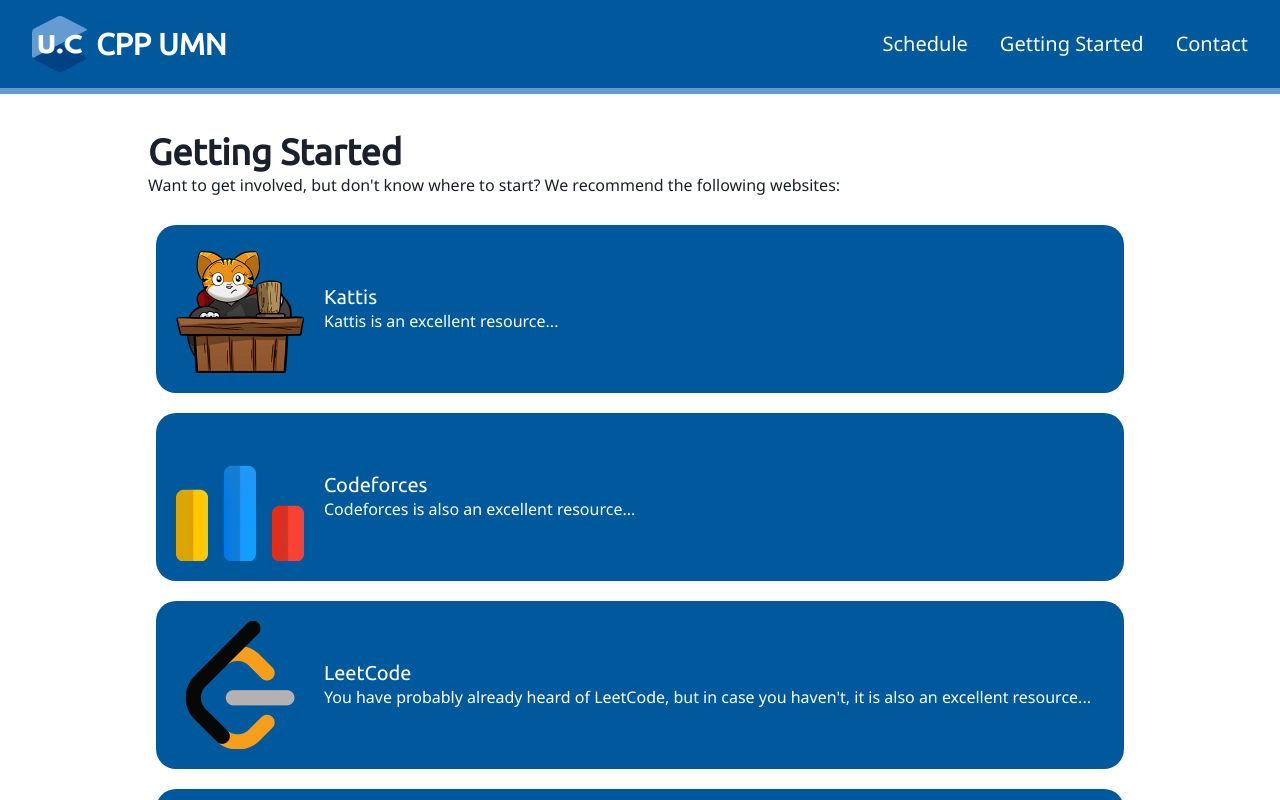
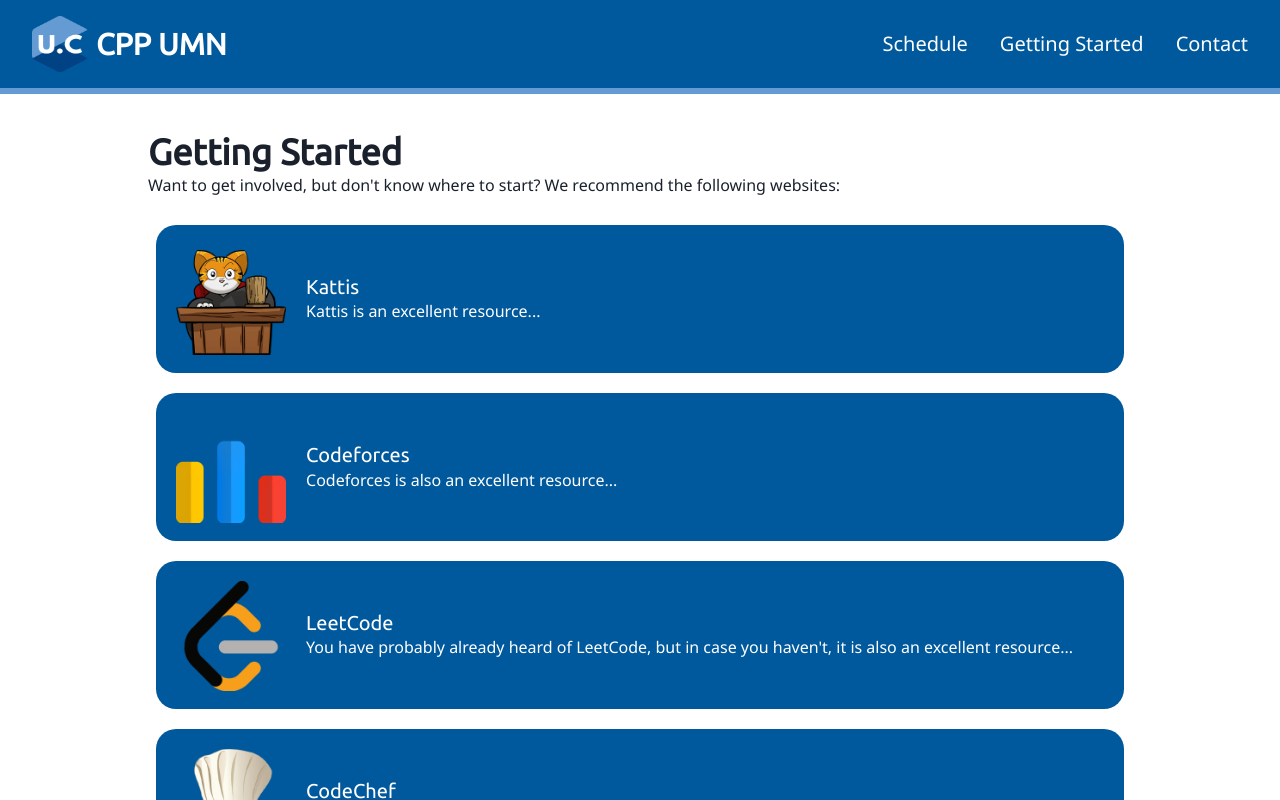
Before and after one commit to cppumn/website, a React (Create React App) app in the folder cpp-website/: page /gettingstarted in a window 1280 px wide. Shown: the top 800 px of the page. Built offline with nearby package versions, Linux system fonts and the light colour scheme.

Commit message:
refactor

```diff
--- a/cpp-website/src/components/CalendarEvents/CalendarEvent.tsx
+++ b/cpp-website/src/components/CalendarEvents/CalendarEvent.tsx
@@ -1,8 +1,8 @@
-import { Flex, Heading, Link as ChakraLink, Text, AspectRatio } from "@chakra-ui/react";
+import { Flex, Link as ChakraLink, Text, AspectRatio } from "@chakra-ui/react";
+import { UnderlinedHeading } from "globals/styledComponents";
 import type { calendarEvent } from "services/GoogleCalendarApi";
 
 import { CPPTheme } from "globals/CPPInfo";
-import styled from '@emotion/styled';
 
 import "css/normalHTML.css"
 
@@ -22,26 +22,6 @@
 
   const lightColor = current ? CPPTheme.lightgreen : CPPTheme.lightblue;
 
-  const StyledLink = styled(Heading)`
-    &:before {
-      content: '';
-      position: absolute;
-      width: 100%;
-      height: 4px;
-      border-radius: 4px;
-      background-color: ${lightColor};
-      bottom: 0;
-      left: 0;
-      transform-origin: right;
-      transform: scaleX(0);
-      transition: transform .3s ease-in-out;
-    }
-    &:hover:before {
-      transform-origin: left;
-      transform: scaleX(1);
-    }
-  `;
-
   return (
     <Flex justifyContent="left" w="100%">
 
@@ -54,14 +34,14 @@
       <Flex flexDir="column">
 
         <ChakraLink href={event.htmlLink} isExternal>
-          <StyledLink
+          <UnderlinedHeading
             display="inline-block"
             position="relative"
             color={lightColor}
             textDecoration="none"
           >
             {event.summary}
-          </StyledLink>
+          </UnderlinedHeading>
         </ChakraLink>
 
         {current ?
@@ -118,7 +98,7 @@
 
       </Flex>
     </Flex>
-  )
+  );
 };
 
 export default CalendarEvent;
--- a/cpp-website/src/components/Header/NavItem.tsx
+++ b/cpp-website/src/components/Header/NavItem.tsx
@@ -1,27 +1,5 @@
 import { Link } from "react-router-dom";
-import { Text } from "@chakra-ui/react";
-import styled from '@emotion/styled';
-
-
-const StyledLink = styled(Text)`
-  &:before {
-    content: '';
-    position: absolute;
-    width: 100%;
-    height: 4px;
-    border-radius: 4px;
-    background-color: #0087ca;
-    bottom: 0;
-    left: 0;
-    transform-origin: right;
-    transform: scaleX(0);
-    transition: transform .3s ease-in-out;
-  }
-  &:hover:before {
-    transform-origin: left;
-    transform: scaleX(1);
-  }
-`;
+import { UnderlinedText } from "globals/styledComponents";
 
 type NavItemProps = {
   content: string;
@@ -31,15 +9,16 @@
 const NavItem = ({ content, path }: NavItemProps) => {
   return (
     <Link to={path}>
-      <StyledLink
+      <UnderlinedText
         display="inline-block"
         fontSize={['sm', 'md', 'lg', 'xl']}
         position="relative"
+        linecolor="#0087ca"
         color="white"
         textDecoration="none"
       >
         {content}
-      </StyledLink>
+      </UnderlinedText>
     </Link>
   );
 }
--- a/cpp-website/src/components/WebsiteDescriptions/CodechefDescription.tsx
+++ b/cpp-website/src/components/WebsiteDescriptions/CodechefDescription.tsx
@@ -1,16 +1,17 @@
-import { Heading, Text } from "@chakra-ui/react"
+import { Heading, Text } from "@chakra-ui/react";
 
-import DescriptionContainer from "./DescriptionContainer"
+import DescriptionContainer from "./DescriptionContainer";
 
-const logo = require("img/logos/Codechef_logo512.png")
+const logo = require("img/logos/Codechef_logo512.png");
+const url = "https://www.codechef.com/";
 
 const CodechefDescription = () => {
   return (
-    <DescriptionContainer icon={logo}>
+    <DescriptionContainer icon={logo} url={url}>
       <Heading fontSize="1.25rem" fontWeight={450}> CodeChef </Heading>
       <Text> Do I even have to say it...</Text>
     </DescriptionContainer>
-  )
-}
+  );
+};
 
-export default CodechefDescription
+export default CodechefDescription;
--- a/cpp-website/src/components/WebsiteDescriptions/CodeforcesDescription.tsx
+++ b/cpp-website/src/components/WebsiteDescriptions/CodeforcesDescription.tsx
@@ -1,16 +1,28 @@
-import { Heading, Text } from "@chakra-ui/react"
+import { Text, Link as ChakraLink } from "@chakra-ui/react";
+import { UnderlinedHeading } from "globals/styledComponents";
 
-import DescriptionContainer from "./DescriptionContainer"
+import DescriptionContainer from "./DescriptionContainer";
 
-const logo = require("img/logos/Codeforces_logo512_square.png")
+const logo = require("img/logos/Codeforces_logo512_square.png");
+const url = "https://codeforces.com/";
 
 const CodeforcesDescription = () => {
   return (
-    <DescriptionContainer icon={logo}>
-      <Heading fontSize="1.25rem" fontWeight={450}> Codeforces </Heading>
+    <DescriptionContainer icon={logo} url={url}>
+      <ChakraLink href={url} isExternal>
+        <UnderlinedHeading
+          display="inline-block"
+          position="relative"
+          fontSize="1.25rem"
+          fontWeight={450}
+          color="white"
+        >
+          Codeforces
+        </UnderlinedHeading>
+      </ChakraLink>
       <Text> Codeforces is also an excellent resource...</Text>
     </DescriptionContainer>
-  )
-}
+  );
+};
 
-export default CodeforcesDescription
+export default CodeforcesDescription;
--- a/cpp-website/src/components/WebsiteDescriptions/DescriptionContainer.tsx
+++ b/cpp-website/src/components/WebsiteDescriptions/DescriptionContainer.tsx
@@ -1,11 +1,15 @@
-import { Flex, Image } from "@chakra-ui/react"
+import { Box, Flex, Image, Link as ChakraLink } from "@chakra-ui/react";
 
 import { CPPTheme } from "globals/CPPInfo";
 
-const DescriptionContainer = ({ children, icon }: any) => {
+const DescriptionContainer = ({ children, icon, url }: any) => {
   return (
     <Flex gap={[0, 5]} flexDir={["column", "row"]} alignItems="center" background={CPPTheme.blue} p={5} borderRadius={20}>
-      <Image boxSize={128} src={icon}/>
+      <Box w={128} h={128} mb={-5}>
+        <ChakraLink href={url} isExternal>
+          <Image src={icon}/>
+        </ChakraLink>
+      </Box>
       <Flex flexDir="column" w="100%" color="white" marginTop={[5, 0]}>
         {children}
       </Flex>
--- a/cpp-website/src/components/WebsiteDescriptions/KattisDescription.tsx
+++ b/cpp-website/src/components/WebsiteDescriptions/KattisDescription.tsx
@@ -1,16 +1,17 @@
-import { Heading, Text } from "@chakra-ui/react"
+import { Heading, Text } from "@chakra-ui/react";
 
-import DescriptionContainer from "./DescriptionContainer"
+import DescriptionContainer from "./DescriptionContainer";
 
-const logo = require("img/logos/Kattis_desk512.png")
+const logo = require("img/logos/Kattis_desk512.png");
+const url = "https://open.kattis.com/";
 
 const KattisDescription = () => {
   return (
-    <DescriptionContainer icon={logo}>
+    <DescriptionContainer icon={logo} url={url}>
       <Heading fontSize="1.25rem" fontWeight={450}> Kattis </Heading>
       <Text> Kattis is an excellent resource... </Text>
     </DescriptionContainer>
-  )
-}
+  );
+};
 
-export default KattisDescription
+export default KattisDescription;
--- a/cpp-website/src/components/WebsiteDescriptions/LeetcodeDescription.tsx
+++ b/cpp-website/src/components/WebsiteDescriptions/LeetcodeDescription.tsx
@@ -1,16 +1,17 @@
-import { Heading, Text } from "@chakra-ui/react"
+import { Heading, Text } from "@chakra-ui/react";
 
-import DescriptionContainer from "./DescriptionContainer"
+import DescriptionContainer from "./DescriptionContainer";
 
-const logo = require("img/logos/LeetCode_logo_black512.png")
+const logo = require("img/logos/LeetCode_logo_black512.png");
+const url = "https://leetcode.com/";
 
 const LeetcodeDescription = () => {
   return (
-    <DescriptionContainer icon={logo}>
+    <DescriptionContainer icon={logo} url={url}>
       <Heading fontSize="1.25rem" fontWeight={450}> LeetCode </Heading>
       <Text> You have probably already heard of LeetCode, but in case you haven't, it is also an excellent resource...</Text>
     </DescriptionContainer>
-  )
-}
+  );
+};
 
-export default LeetcodeDescription
+export default LeetcodeDescription;
--- /dev/null
+++ b/cpp-website/src/globals/styledComponents.ts
@@ -0,0 +1,46 @@
+import styled from '@emotion/styled';
+
+import { Text, Heading } from '@chakra-ui/react';
+
+const UnderlinedText = styled(Text)`
+  &:before {
+    content: '';
+    position: absolute;
+    width: 100%;
+    height: 4px;
+    border-radius: 4px;
+    background-color: ${props => props.linecolor || props.color};
+    bottom: 0;
+    left: 0;
+    transform-origin: right;
+    transform: scaleX(0);
+    transition: transform .3s ease-in-out;
+  }
+  &:hover:before {
+    transform-origin: left;
+    transform: scaleX(1);
+  }
+`;
+
+const UnderlinedHeading = styled(Heading)`
+  &:before {
+    content: '';
+    position: absolute;
+    width: 100%;
+    height: 4px;
+    border-radius: 4px;
+    background-color: ${props => props.linecolor || props.color};
+    bottom: 0;
+    left: 0;
+    transform-origin: right;
+    transform: scaleX(0);
+    transition: transform .3s ease-in-out;
+  }
+
+  &:hover:before {
+    transform-origin: left;
+    transform: scaleX(1);
+  }
+`;
+
+export {UnderlinedText, UnderlinedHeading}
--- a/cpp-website/src/pages/SchedulePage.tsx
+++ b/cpp-website/src/pages/SchedulePage.tsx
@@ -13,7 +13,7 @@
   useEffect(() => {
     const cal = new Calendar(CPPCalendarConfig);
     const asyncSetEvents = async () => {
-      const curlist = await cal.getCurrentEvents(5);
+      const curlist = await cal.getPreviousEvents(5);
       const upclist = await cal.getUpcomingEvents(5);
       const list = curlist.concat(upclist);
       setEvents(list.slice(0, 5))
```
